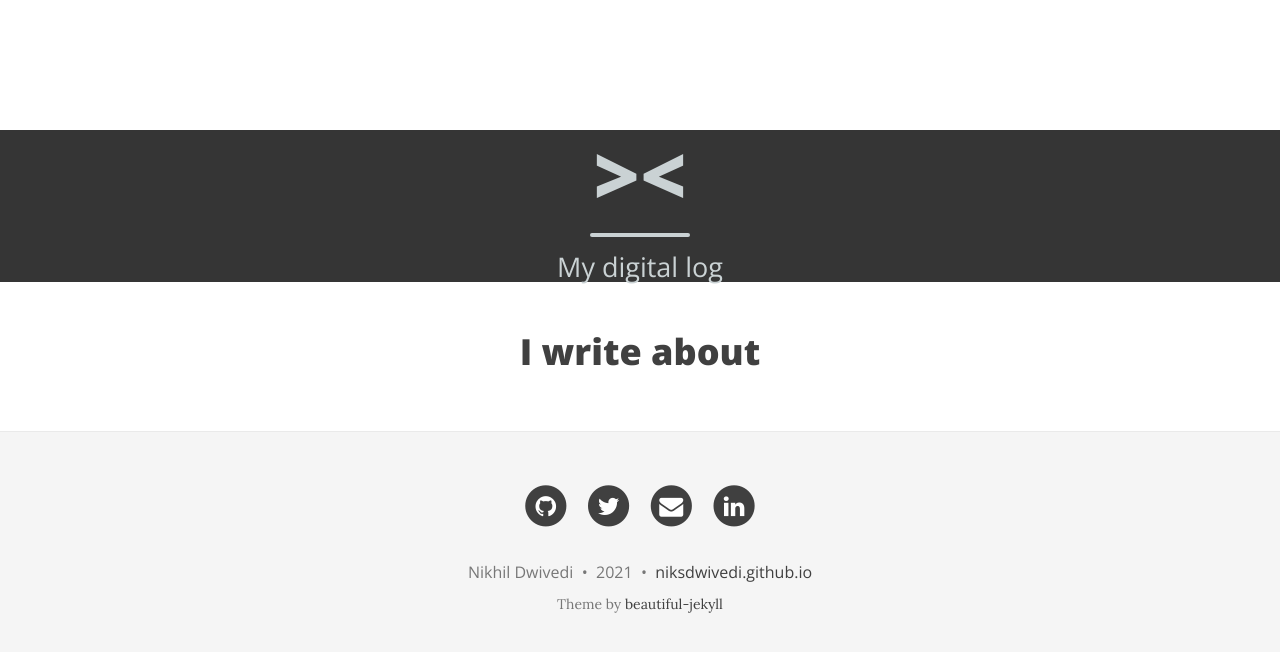
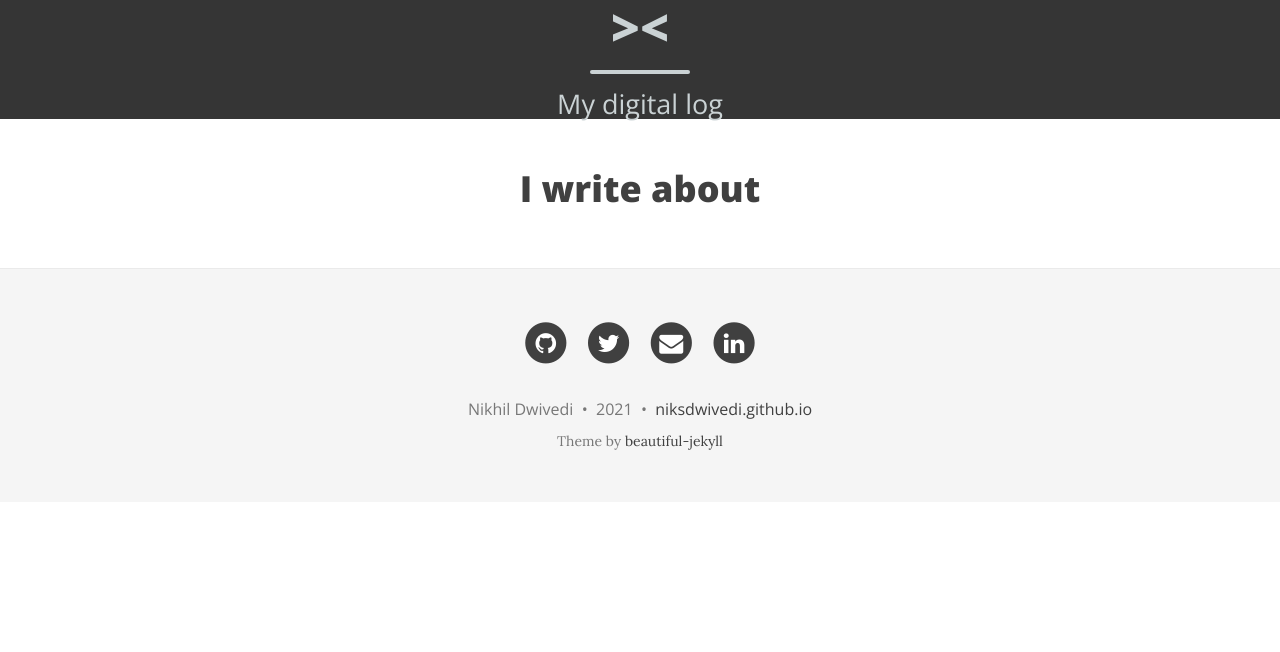
Before and after one commit to niksdwivedi/niksdwivedi.github.io, a Jekyll site: the page built from index.html, in a window 1280 px wide. Shown: the top 652 px of the page. Built offline with Jekyll 4.4.1, drawn with Linux system fonts in a browser that asks for light colours; nearby versions of some CDN libraries; the list of posts is cut into pages by our own code.

Commit message:
Update main.css

```diff
--- a/css/main.css
+++ b/css/main.css
@@ -357,25 +357,6 @@ footer .theme-by {
   display: none;
 }
 @media only screen and (min-width: 768px) {
-  .intro-header {
-    margin-top: 130px;
-  }
-  .intro-header.big-img {
-    margin-top: 91px;  /* Full navbar is small navbar + 20px padding on each side when expanded */
-  }
-  .intro-header.big-img .page-heading,
-  .intro-header.big-img .post-heading  {
-    padding: 150px 0;
-  }
-  .intro-header .page-heading h1 {
-    font-size: 80px;
-  }
-  .intro-header .post-heading h1 {
-    font-size: 50px;
-  }
-  .intro-header.big-img .img-desc {
-    font-size: 14px;
-  }
 }
 
 .header-section.has-img .no-img {
```
